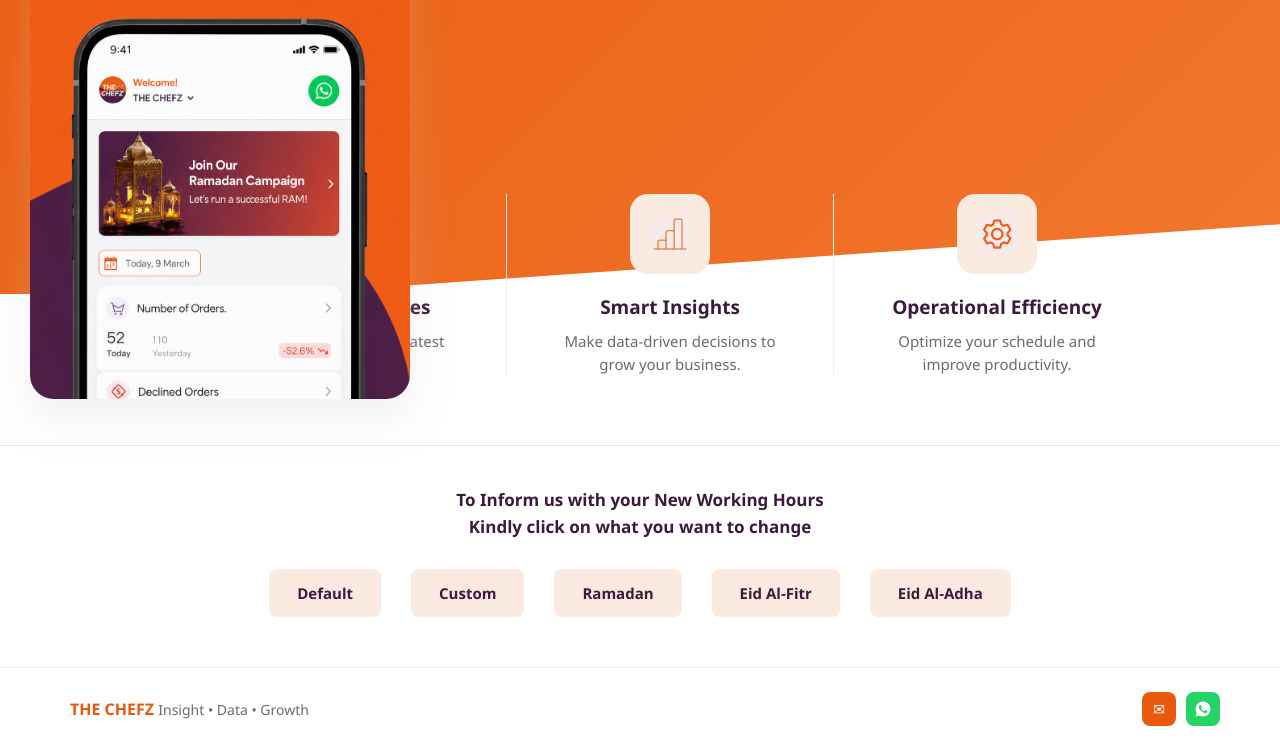
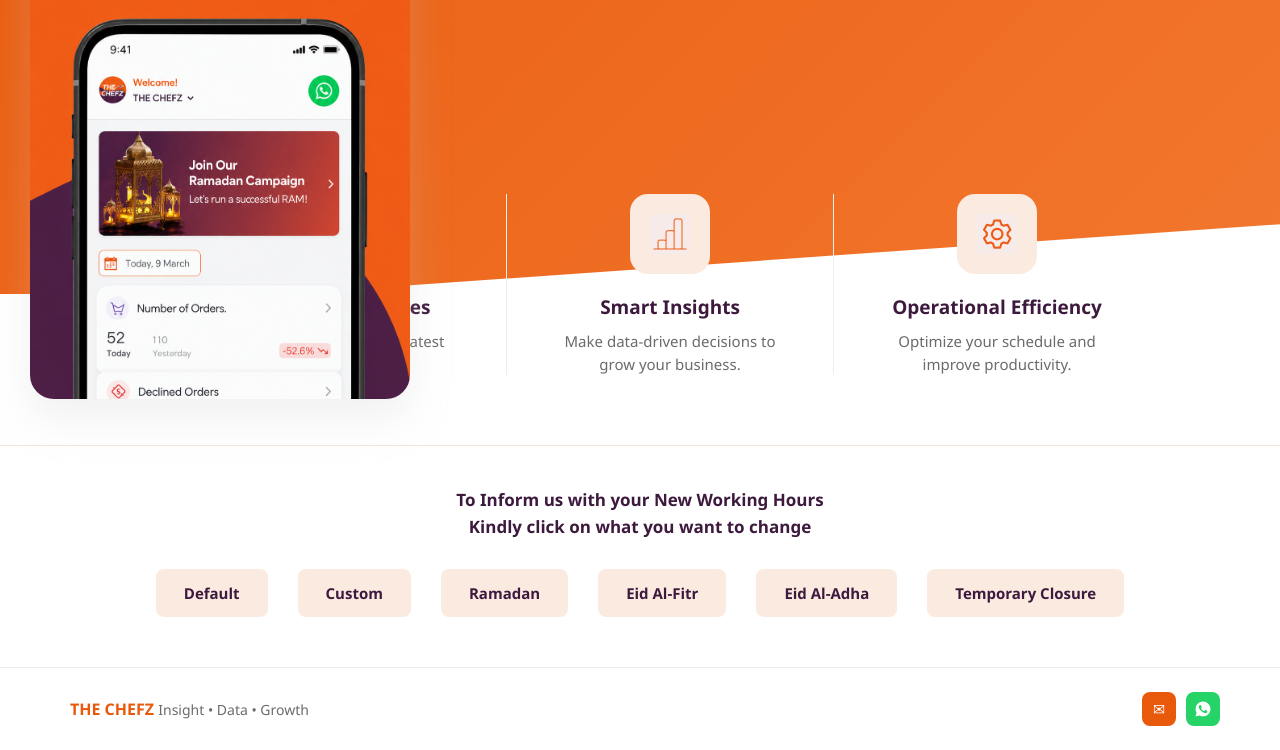
Before and after one commit to roseahmed13198-art/TheChefz, a plain HTML site: page index.html in a window 1280 px wide. Shown: the part 431-1181 px from the top of the page. Drawn offline with Linux system fonts and the light colour scheme.

Commit message:
Add files via upload

```diff
--- a/index.html
+++ b/index.html
@@ -62,6 +62,7 @@
       <a href="https://docs.google.com/forms/d/e/1FAIpQLSfJLk-0ooyCtW8IEP_MxseP7xdabuS5nE-ausbqCvLCvpqowg/viewform?usp=sharing&ouid=111851955789209195867" target="_blank" class="hours-btn">Ramadan</a>
       <a href="https://docs.google.com/forms/d/e/1FAIpQLSeLJZLyqMGHkfIs37SmLjYjivVRLQ61faJzAcpE4FrxjCp62w/viewform?usp=sharing&ouid=111851955789209195867" target="_blank" class="hours-btn">Eid Al-Fitr</a>
       <a href="https://docs.google.com/forms/d/e/1FAIpQLSd-Ri_ifyg_DggQHFexbn-NTpJZgmn9jobcivFDYJNUbeC0bg/viewform?usp=sharing&ouid=111851955789209195867" target="_blank" class="hours-btn">Eid Al-Adha</a>
+      <a href="https://docs.google.com/forms/d/e/1FAIpQLSduwO54Y0Nljo0hRU0fn6-70EeLCEDgrKOWfIL0SJAcQP2AKQ/viewform?usp=sharing&ouid=111851955789209195867" target="_blank" class="hours-btn">Temporary Closure</a>
     </div>
   </section>
 
```
